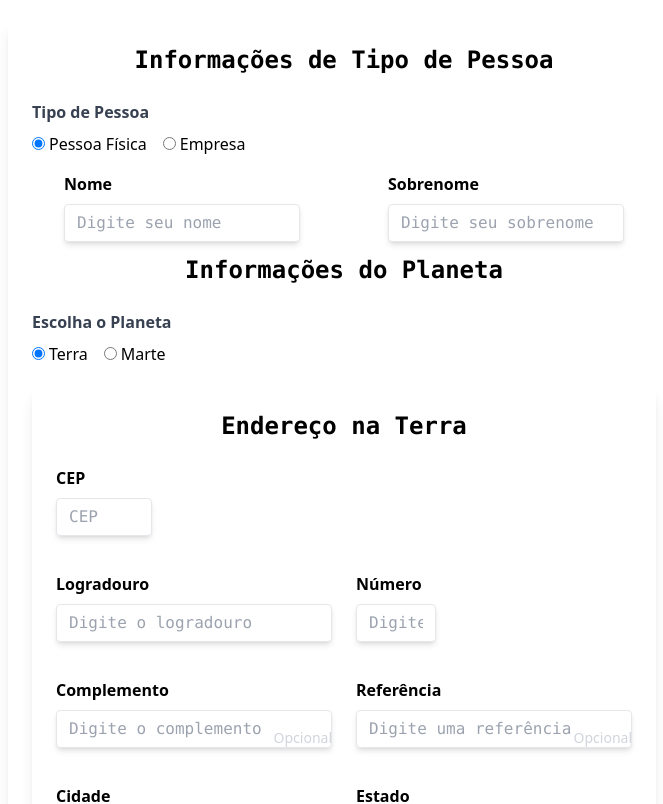
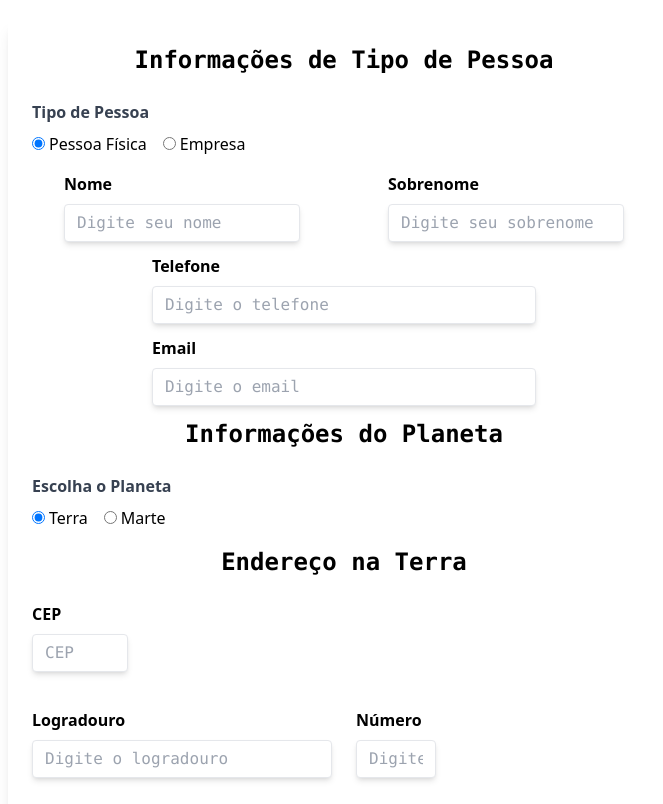
Before and after one commit to b0ssard/mars-express, a React (Vite) app: page / in a window 1280 px wide. Shown: the top 804 px of the page, without its empty margins (296-959 px from the left). Built offline with nearby package versions, Linux system fonts and the light colour scheme.

Commit message:
refatorada a tela de cadastro.

```diff
--- a/src/App.tsx
+++ b/src/App.tsx
@@ -1,4 +1,5 @@
 import { useState } from "react";
+import ContatoForm from "./components/FormularioContato";
 import EndereçoMarte from "./components/FormularioMarte";
 import EndereçoTerra from "./components/FormularioTerra";
 import PlanetaRadio from "./components/PlanetaRadio";
@@ -13,20 +14,12 @@ export default function Cadastro() {
 
   return (
     <form className="max-w-2xl mx-auto p-6 bg-white shadow-lg rounded-md mt-5">
-      <h2 className="text-2xl font-bold mb-6 font-mono text-center">
-        Informações de Tipo de Pessoa
-      </h2>
       <TipoPessoaRadio tipoPessoa={tipoPessoa} setTipoPessoa={setTipoPessoa} />
-
       {tipoPessoa === "PF" && <PessoaFisicaForm />}
       {tipoPessoa === "PJ" && <PessoaJuridicaForm />}
-
-      <h2 className="text-2xl font-bold mb-6 font-mono text-center">
-        Informações do Planeta
-      </h2>
+      <ContatoForm />
 
       <PlanetaRadio planeta={planeta} setPlaneta={setPlaneta} />
-
       {planeta === "Terra" && <EndereçoTerra />}
       {planeta === "Marte" && <EndereçoMarte />}
 
--- a/src/components/FormularioContato.tsx
+++ b/src/components/FormularioContato.tsx
@@ -18,7 +18,7 @@ export default function ContatoForm() {
   ];
 
   return (
-    <div className="grid sm:grid-cols-2 gap-6">
+    <div className=" sm:grid-cols-2 gap-6">
       {inputs.map((input) => (
         <InputCustom
           key={input.id}
--- a/src/components/FormularioMarte.tsx
+++ b/src/components/FormularioMarte.tsx
@@ -23,7 +23,7 @@ export default function EndereçoMarte() {
   ];
 
   return (
-    <form>
+    <>
       <h2>Endereço em Marte</h2>
       {campos.map((campo) => (
         <div className="mb-4" key={campo.id}>
@@ -37,6 +37,6 @@ export default function EndereçoMarte() {
         </div>
       ))}
       <div className="flex justify-end"></div>
-    </form>
+    </>
   );
 }
--- a/src/components/FormularioTerra.tsx
+++ b/src/components/FormularioTerra.tsx
@@ -49,7 +49,7 @@ export default function EndereçoTerra() {
   ];
 
   return (
-    <form>
+    <>
       <h2>Endereço na Terra</h2>
 
       <div className="grid sm:grid-cols-2 gap-6">
@@ -67,6 +67,6 @@ export default function EndereçoTerra() {
       </div>
 
       <div className="flex justify-end mt-6"></div>
-    </form>
+    </>
   );
 }
--- a/src/components/PlanetaRadio.tsx
+++ b/src/components/PlanetaRadio.tsx
@@ -15,11 +15,14 @@ export default function PlanetaRadio({
   ];
 
   return (
+    <>
+      <h2>Informações do Planeta</h2>
       <RadioGroup
         name="Escolha o Planeta"
         options={options}
         selectedValue={planeta}
         onChange={setPlaneta}
       />
+    </>
   );
 }
--- a/src/components/TipoPessoaRadio.tsx
+++ b/src/components/TipoPessoaRadio.tsx
@@ -48,11 +48,14 @@ export default function TipoPessoaRadio({
   ];
 
   return (
+    <>
+      <h2>Informações de Tipo de Pessoa</h2>
       <RadioGroup
         name="Tipo de Pessoa"
         options={options}
         selectedValue={tipoPessoa}
         onChange={setTipoPessoa}
       />
+    </>
   );
 }
--- a/src/index.css
+++ b/src/index.css
@@ -7,7 +7,7 @@
     @apply bg-red-600 hover:bg-red-700 text-white font-semibold py-2 px-4 rounded font-mono shadow-sm;
   }
   h2 {
-    @apply text-2xl font-bold mb-6 font-mono text-center;
+    @apply text-2xl font-bold mb-6 font-mono text-center block;
   }
   form {
     @apply max-w-2xl mx-auto p-6 bg-white shadow-lg rounded-md mt-5;
--- a/src/pages/Cadastro.tsx
+++ b/src/pages/Cadastro.tsx
@@ -1,4 +1,5 @@
 import { useState } from "react";
+import ContatoForm from "../components/FormularioContato";
 import EndereçoMarte from "../components/FormularioMarte";
 import EndereçoTerra from "../components/FormularioTerra";
 import PlanetaRadio from "../components/PlanetaRadio";
@@ -13,20 +14,12 @@ export default function Cadastro() {
 
   return (
     <form className="max-w-2xl mx-auto p-6 bg-white shadow-lg rounded-md mt-5">
-      <h2 className="text-2xl font-bold mb-6 font-mono text-center">
-        Informações de Tipo de Pessoa
-      </h2>
       <TipoPessoaRadio tipoPessoa={tipoPessoa} setTipoPessoa={setTipoPessoa} />
-
       {tipoPessoa === "PF" && <PessoaFisicaForm />}
       {tipoPessoa === "PJ" && <PessoaJuridicaForm />}
-
-      <h2 className="text-2xl font-bold mb-6 font-mono text-center">
-        Informações do Planeta
-      </h2>
+      <ContatoForm />
 
       <PlanetaRadio planeta={planeta} setPlaneta={setPlaneta} />
-
       {planeta === "Terra" && <EndereçoTerra />}
       {planeta === "Marte" && <EndereçoMarte />}
 
```
Also changed, not shown: src/components/FormularioGeral.tsx (added). Lines whose indentation alone changed are shown as unchanged.
